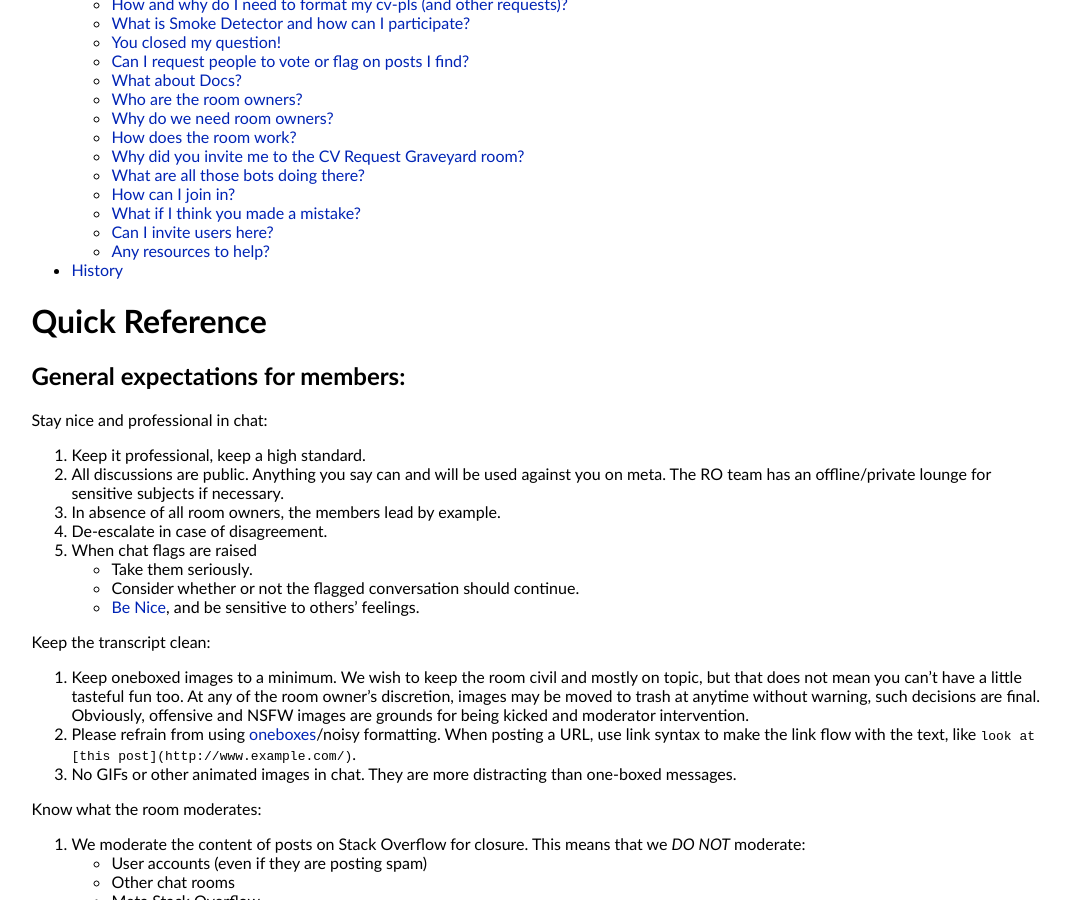
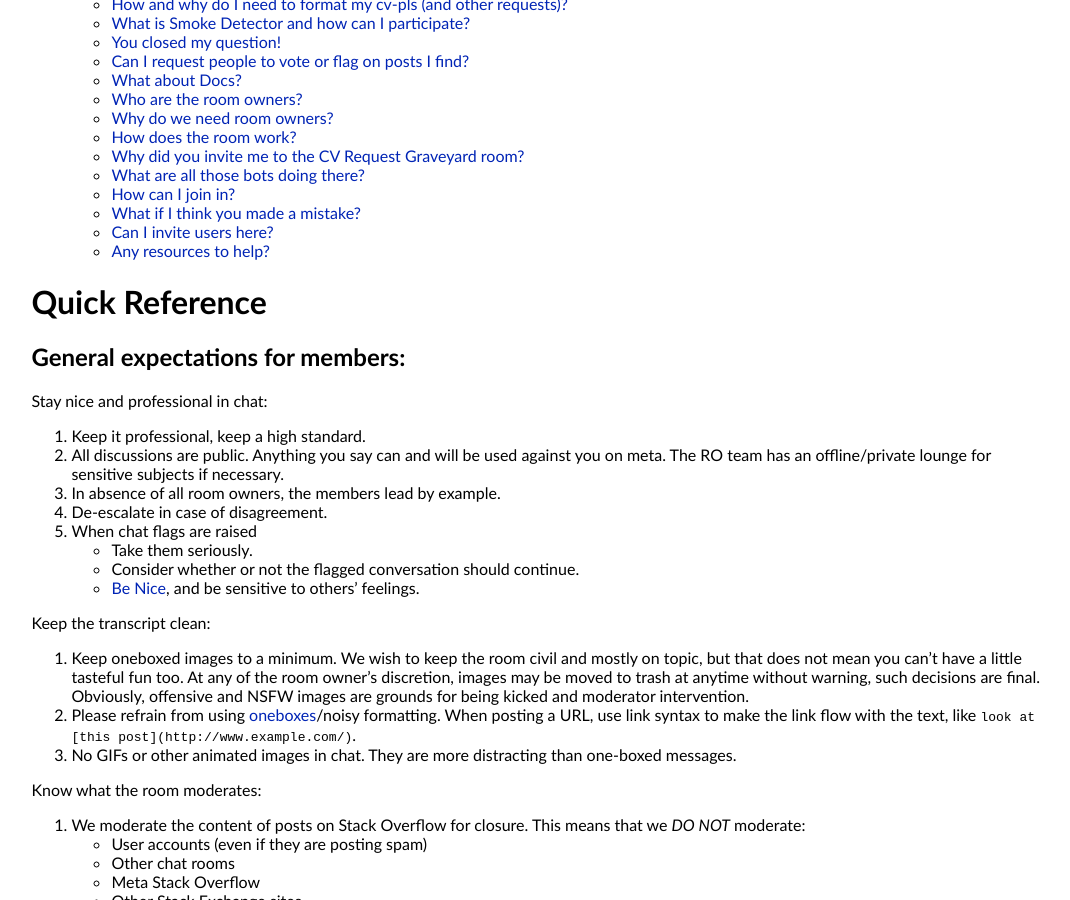
Before and after one commit to SO-Close-Vote-Reviewers/SO-Close-Vote-Reviewers.github.io, a Jekyll site: the page built from _posts/2016-06-20-faq.md, in a window 1280 px wide and 900 px high, scrolled down 396 px. Shown: the whole window, without its empty margins (103-1173 px from the left). Built offline with Jekyll 4.4.1, drawn with Linux system fonts in a browser that asks for light colours.

Commit message:
Removing duplicate History paragraph from FAQ (and TOC...), since it is in Room Info

```diff
--- a/_posts/2016-06-20-faq.md
+++ b/_posts/2016-06-20-faq.md
@@ -35,7 +35,6 @@ reviewing, and clean-up efforts.
   * [What if I think you made a mistake?](#what-if-i-think-you-made-a-mistake)
   * [Can I invite users here?](#can-i-invite-users-here)
   * [Any resources to help?](#any-resources-to-help)
-* [History](#history)
 
 # Quick Reference
 
```
